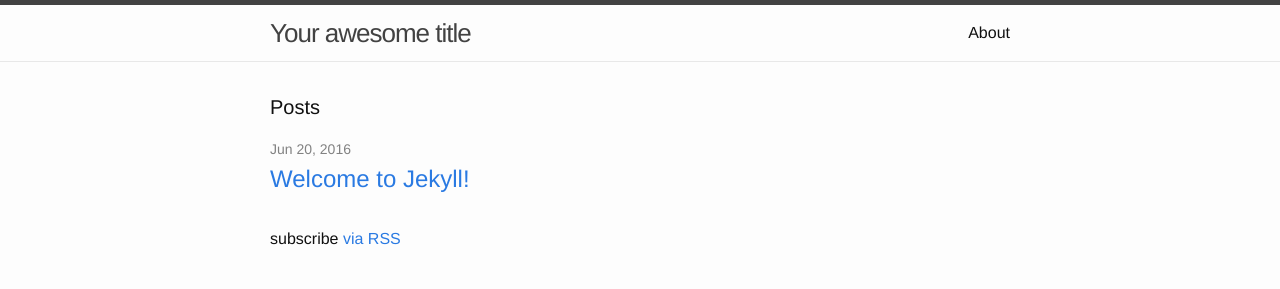
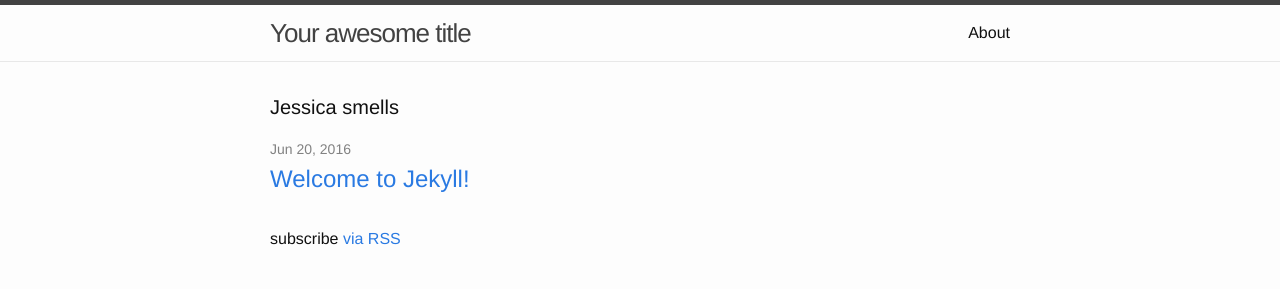
Before and after one commit to shemmi1/shemmi1.github.io, a Jekyll site: the page built from index.html, in a window 1280 px wide. Shown: the top 289 px of the page. Built offline with Jekyll 4.4.1, drawn with Linux system fonts in a browser that asks for light colours.

Commit message:
Update index.html

```diff
--- a/index.html
+++ b/index.html
@@ -4,7 +4,7 @@
 
 <div class="home">
 
-  <h1 class="page-heading">Posts</h1>
+  <h1 class="page-heading">Jessica smells</h1>
 
   <ul class="post-list">
     {% for post in site.posts %}
```
